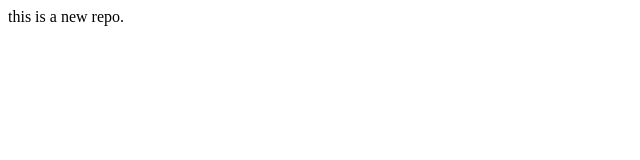
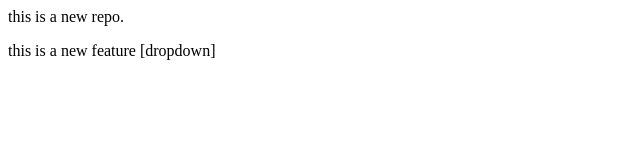
Before and after one commit to PrincyTiwari663/localrepo, a plain HTML site: page index.html in a window 1280 px wide. Shown: the whole page, without its empty margins (0-640 px from the left). Drawn offline with Linux system fonts and the light colour scheme.

Commit message:
add new feature

```diff
--- a/index.html
+++ b/index.html
@@ -1 +1,2 @@
 <p>this is a new repo.</p>
+<p>this is a new feature [dropdown]</p>
```
